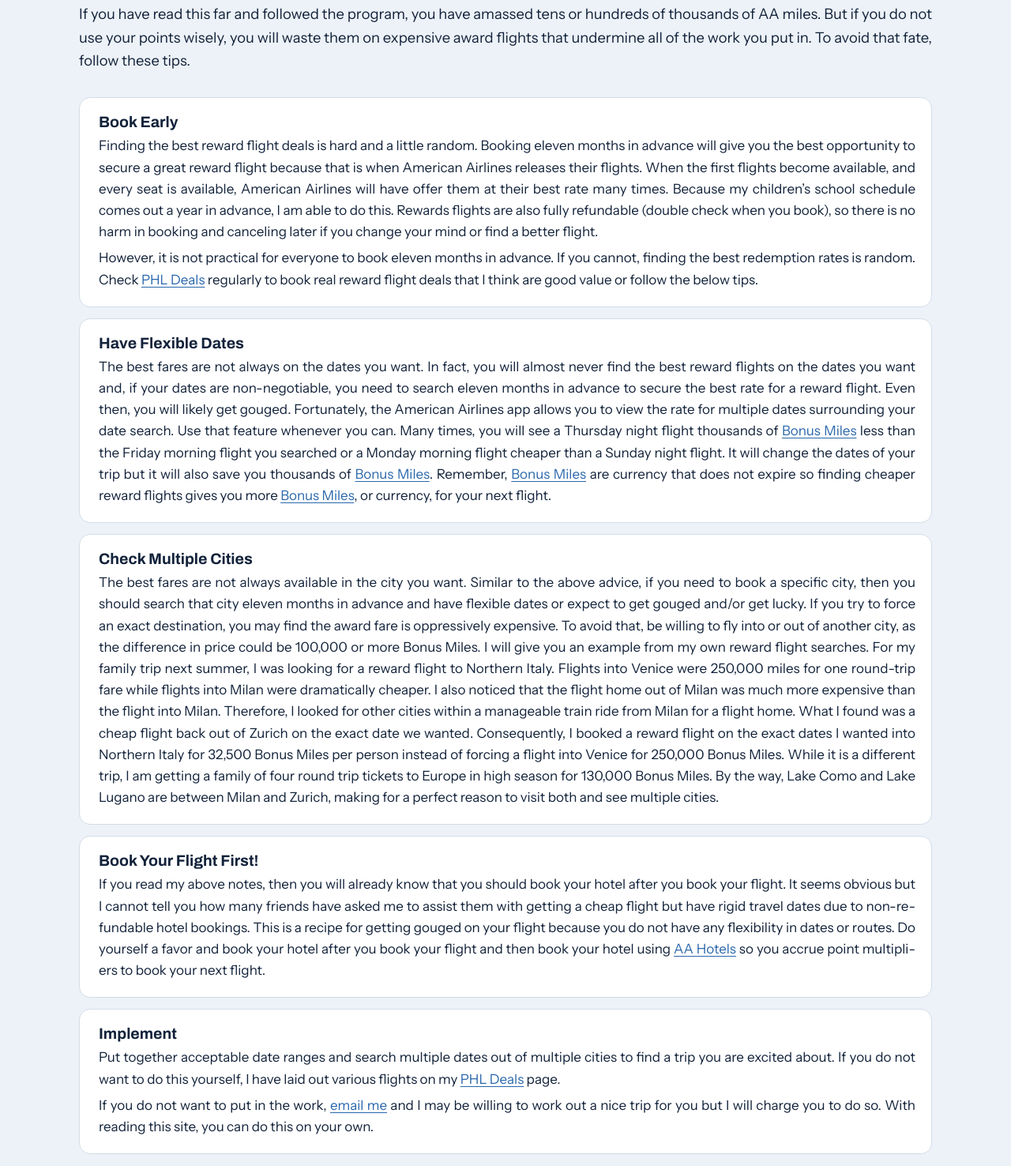
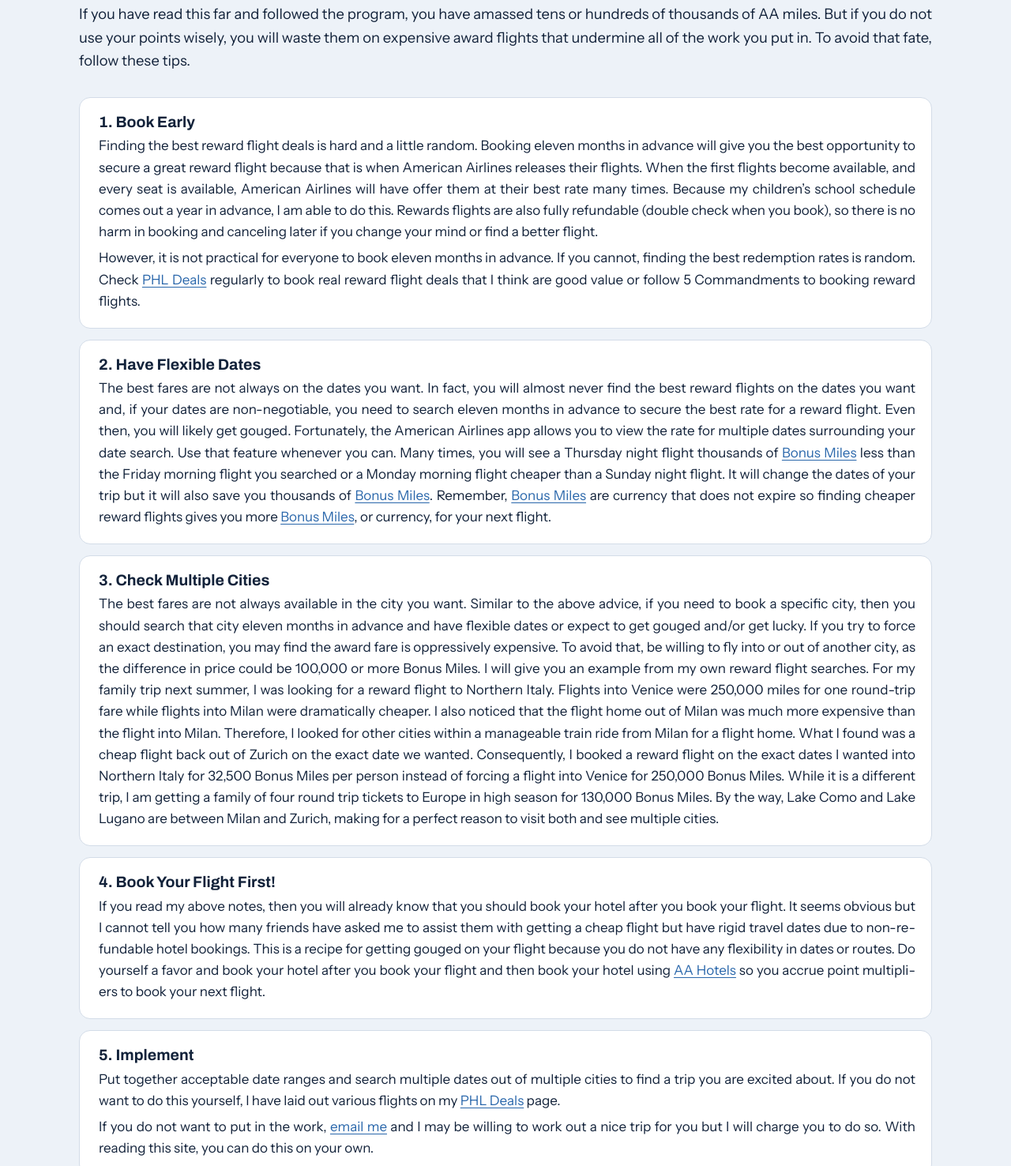
Before and after one commit to phlpoints/PHLPoints, a plain HTML site: page aa-miles/index.html in a window 1280 px wide. Shown: the part 316-1792 px from the top of the page at 79% size. Drawn offline with Linux system fonts and the light colour scheme.

Commit message:
Number the 5 Commandments and update closing sentence in Book Early
Co-Authored-By: Claude Opus 5.5 <noreply@anthropic.com>
Claude-Session: https://claude.ai/code/session_01RVm4u5wigveH37p6boEkoy

```diff
--- a/aa-miles/index.html
+++ b/aa-miles/index.html
@@ -763,24 +763,24 @@ footer p { max-width: 80ch; }
       <div class="page-body">
       <div class="steps stack plain">
         <div class="step">
-          <h3>Book Early</h3>
+          <h3>1. Book Early</h3>
           <p>Finding the best reward flight deals is hard and a little random. Booking eleven months in advance will give you the best opportunity to secure a great reward flight because that is when American Airlines releases their flights. When the first flights become available, and every seat is available, American Airlines will have offer them at their best rate many times. Because my children&rsquo;s school schedule comes out a year in advance, I am able to do this. Rewards flights are also fully refundable (double check when you book), so there is no harm in booking and canceling later if you change your mind or find a better flight.</p>
-          <p>However, it is not practical for everyone to book eleven months in advance. If you cannot, finding the best redemption rates is random. Check <a href="/deals/">PHL Deals</a> regularly to book real reward flight deals that I think are good value or follow the below tips.</p>
+          <p>However, it is not practical for everyone to book eleven months in advance. If you cannot, finding the best redemption rates is random. Check <a href="/deals/">PHL Deals</a> regularly to book real reward flight deals that I think are good value or follow 5 Commandments to booking reward flights.</p>
         </div>
         <div class="step">
-          <h3>Have Flexible Dates</h3>
+          <h3>2. Have Flexible Dates</h3>
           <p>The best fares are not always on the dates you want. In fact, you will almost never find the best reward flights on the dates you want and, if your dates are non-negotiable, you need to search eleven months in advance to secure the best rate for a reward flight. Even then, you will likely get gouged. Fortunately, the American Airlines app allows you to view the rate for multiple dates surrounding your date search. Use that feature whenever you can. Many times, you will see a Thursday night flight thousands of <a href="/miles-vs-loyalty-points/#bonus-miles">Bonus Miles</a> less than the Friday morning flight you searched or a Monday morning flight cheaper than a Sunday night flight. It will change the dates of your trip but it will also save you thousands of <a href="/miles-vs-loyalty-points/#bonus-miles">Bonus Miles</a>. Remember, <a href="/miles-vs-loyalty-points/#bonus-miles">Bonus Miles</a> are currency that does not expire so finding cheaper reward flights gives you more <a href="/miles-vs-loyalty-points/#bonus-miles">Bonus Miles</a>, or currency, for your next flight.</p>
         </div>
         <div class="step">
-          <h3>Check Multiple Cities</h3>
+          <h3>3. Check Multiple Cities</h3>
           <p>The best fares are not always available in the city you want. Similar to the above advice, if you need to book a specific city, then you should search that city eleven months in advance and have flexible dates or expect to get gouged and/or get lucky. If you try to force an exact destination, you may find the award fare is oppressively expensive. To avoid that, be willing to fly into or out of another city, as the difference in price could be 100,000 or more Bonus Miles. I will give you an example from my own reward flight searches. For my family trip next summer, I was looking for a reward flight to Northern Italy. Flights into Venice were 250,000 miles for one round-trip fare while flights into Milan were dramatically cheaper. I also noticed that the flight home out of Milan was much more expensive than the flight into Milan. Therefore, I looked for other cities within a manageable train ride from Milan for a flight home. What I found was a cheap flight back out of Zurich on the exact date we wanted. Consequently, I booked a reward flight on the exact dates I wanted into Northern Italy for 32,500 Bonus Miles per person instead of forcing a flight into Venice for 250,000 Bonus Miles. While it is a different trip, I am getting a family of four round trip tickets to Europe in high season for 130,000 Bonus Miles. By the way, Lake Como and Lake Lugano are between Milan and Zurich, making for a perfect reason to visit both and see multiple cities.</p>
         </div>
         <div class="step">
-          <h3>Book Your Flight First!</h3>
+          <h3>4. Book Your Flight First!</h3>
           <p>If you read my above notes, then you will already know that you should book your hotel after you book your flight. It seems obvious but I cannot tell you how many friends have asked me to assist them with getting a cheap flight but have rigid travel dates due to non-refundable hotel bookings. This is a recipe for getting gouged on your flight because you do not have any flexibility in dates or routes. Do yourself a favor and book your hotel after you book your flight and then book your hotel using <a href="/aa-hotels/">AA Hotels</a> so you accrue point multipliers to book your next flight.</p>
         </div>
         <div class="step">
-          <h3>Implement</h3>
+          <h3>5. Implement</h3>
           <p>Put together acceptable date ranges and search multiple dates out of multiple cities to find a trip you are excited about. If you do not want to do this yourself, I have laid out various flights on my <a href="/deals/#flights">PHL Deals</a> page.</p>
           <p>If you do not want to put in the work, <a href="mailto:phlpoints215@gmail.com">email me</a> and I may be willing to work out a nice trip for you but I will charge you to do so. With reading this site, you can do this on your own.</p>
         </div>
```
